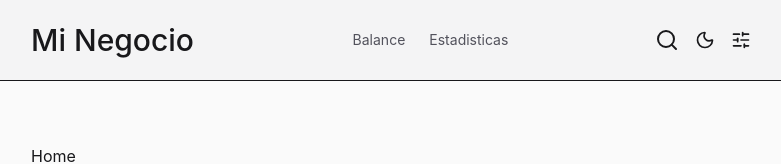
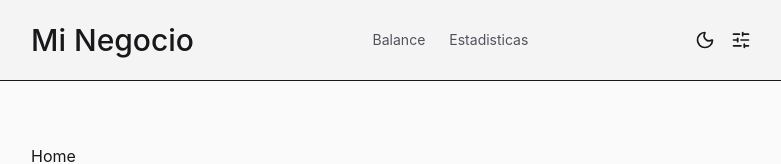
Before and after one commit to LucasAven/carrito-app, a Next.js app: page / in a window 1280 px wide. Shown: the top 164 px of the page, without its empty margins (249-1030 px from the left). Built offline with nearby package versions, Linux system fonts and the light colour scheme.

Commit message:
Hide SearchBar from the appbar
Drop the SearchBar render plus the openSearch / cn-driven layout shuffles
that only existed to make room when it was expanded. SearchBar.tsx and
its URL wiring stay in the tree as a v2 nice-to-have.

```diff
--- a/components/appbar.tsx
+++ b/components/appbar.tsx
@@ -1,17 +1,13 @@
 "use client";
 
-import { useState } from "react";
 import { SlidersHorizontalIcon } from "lucide-react";
 import dynamic from "next/dynamic";
 import Link from "next/link";
 import { usePathname } from "next/navigation";
 
-import { SearchBar } from "./SearchBar";
-
 import { FilterDrawer } from "@/components/Drawers";
 import { InternalRoutesData } from "@/constants/routes";
 import { getTodaysDate } from "@/utils";
-import { cn } from "@/utils/cn";
 
 const ThemeSwitch = dynamic(() => import("./ThemeSwitch"), {
   loading: () => (
@@ -25,28 +21,16 @@ const ThemeSwitch = dynamic(() => import("./ThemeSwitch"), {
 
 const Appbar = () => {
   const pathname = usePathname();
-  const [openSearch, setOpenSearch] = useState(false);
 
   return (
     <div className="fixed left-0 top-0 z-20 w-full bg-zinc-900 pt-safe">
       <header className="border-b bg-zinc-100 px-safe dark:border-zinc-800 dark:bg-zinc-900">
         <div className="mx-auto flex h-20 w-full max-w-screen-md items-center justify-between px-6">
-          <Link
-            className={cn(
-              "whitespace-nowrap pr-3",
-              openSearch ? "max-sm:hidden" : "max-sm:w-full",
-            )}
-            href="/"
-          >
+          <Link className="whitespace-nowrap pr-3 max-sm:w-full" href="/">
             <h1 className="text-2xl font-medium xs:text-3xl">Mi Negocio</h1>
           </Link>
 
-          <nav
-            className={cn(
-              "flex items-center space-x-6",
-              openSearch && "hidden",
-            )}
-          >
+          <nav className="flex items-center space-x-6">
             <div className="hidden sm:block">
               <div className="flex items-center space-x-6">
                 {InternalRoutesData.map(({ href, label }) => (
@@ -67,13 +51,7 @@ const Appbar = () => {
               </div>
             </div>
           </nav>
-          <div
-            className={cn(
-              "flex items-center justify-end gap-4 max-sm:w-full",
-              openSearch && "w-full",
-            )}
-          >
-            <SearchBar onOpenChange={setOpenSearch} />
+          <div className="flex items-center justify-end gap-4 max-sm:w-full">
             <ThemeSwitch />
             <FilterDrawer>
               <SlidersHorizontalIcon className="flex-shrink-0" size={20} />
```
Also changed, not shown: 1 other file (tests, documents, lock files or other folders).
